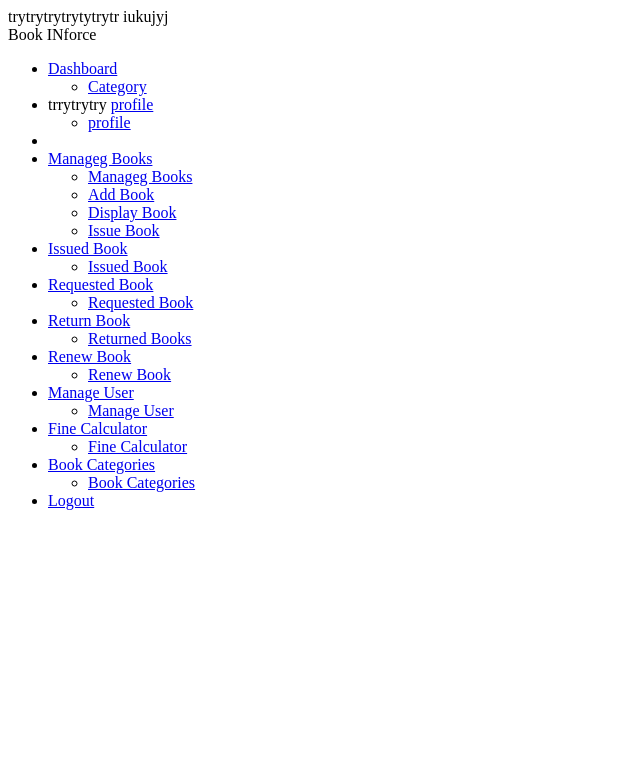
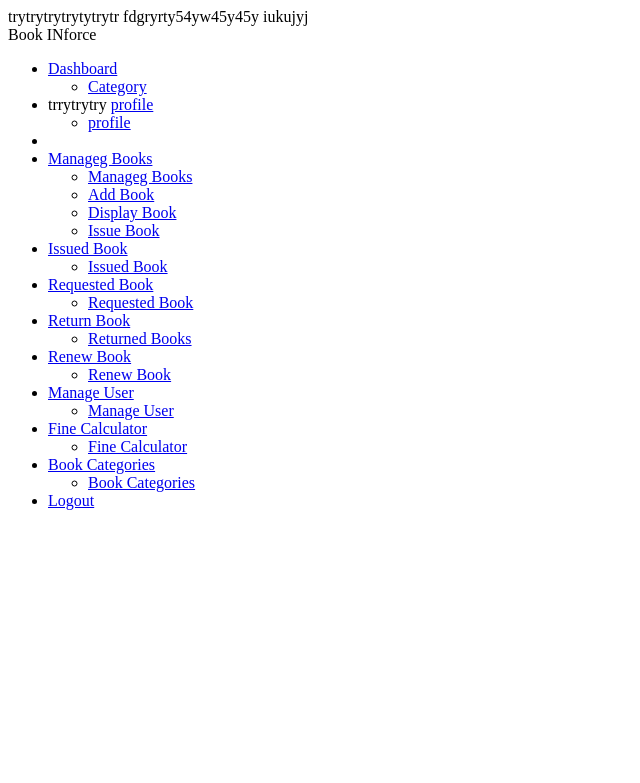
Before and after one commit to Kosi24/Freethinkers, a PHP site: page /Admin/Dashboarddd.php in a window 1280 px wide. Shown: the top 783 px of the page, without its empty margins (0-640 px from the left). Run offline with PHP 8.4, Linux system fonts and the light colour scheme.

Commit message:
Update Dashboarddd.php

```diff
--- a/Admin/Dashboarddd.php
+++ b/Admin/Dashboarddd.php
@@ -1,6 +1,6 @@
 trytrytrytrytytrytr
 
-
+fdgryrty54yw45y45y
 iukujyj<div class="sidebar close">
     <div class="sidebar-brand">
       <i class="fa-solid fa-book-open"></i>
```
